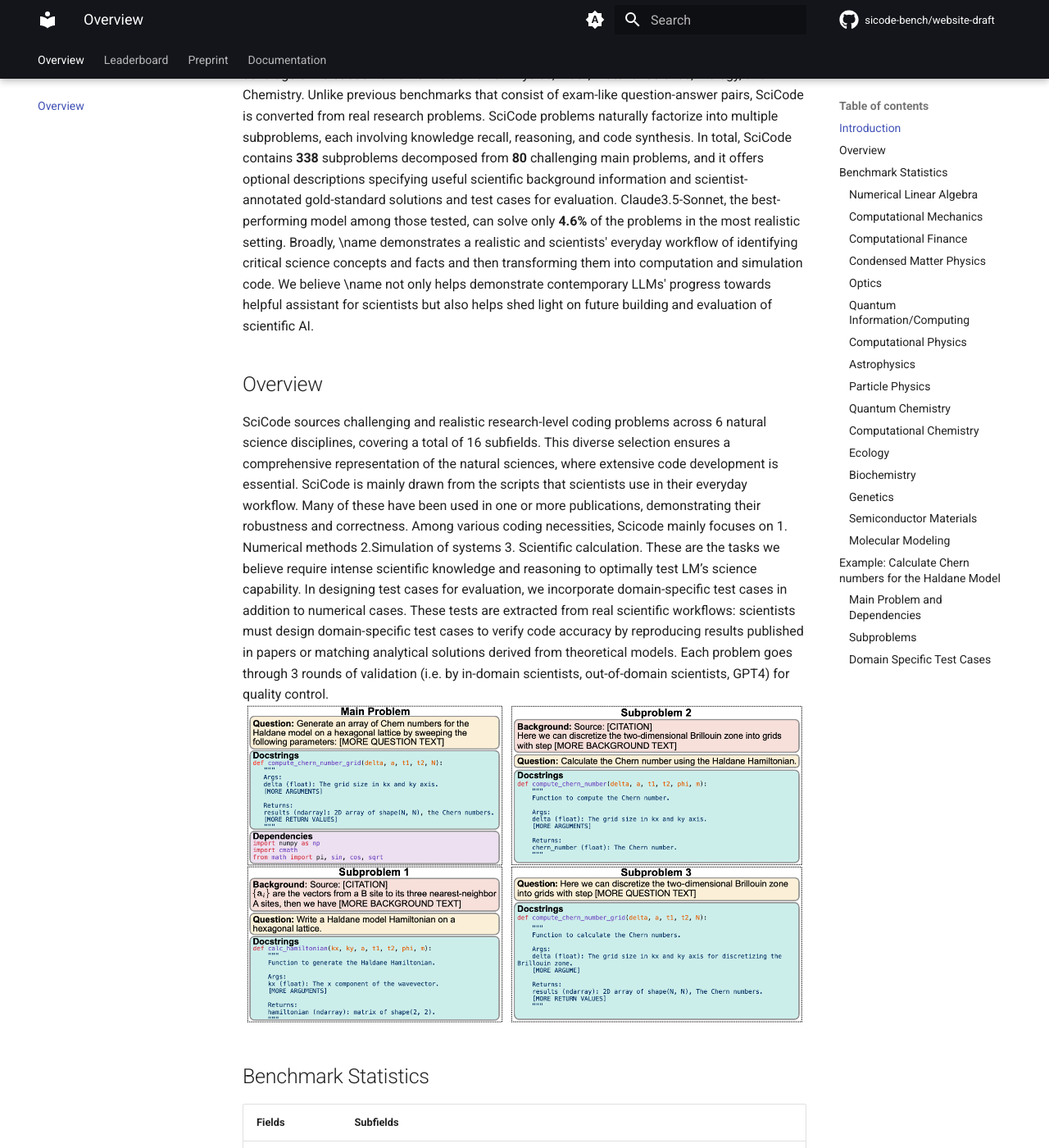
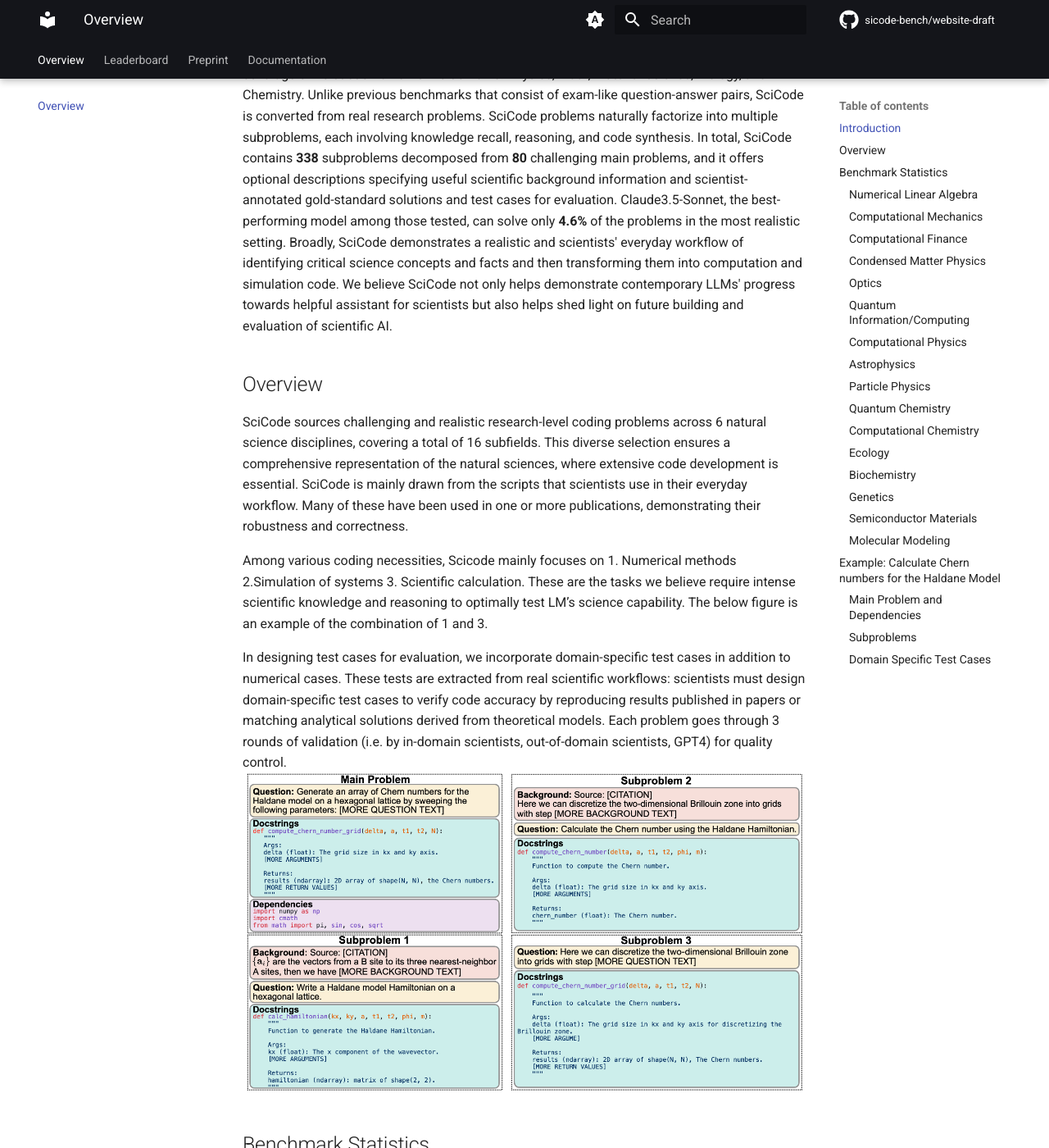
Before and after one commit to scicode-bench/scicode-bench.github.io, an MkDocs documentation site: the page built from docs/index.md, in a window 1280 px wide and 1400 px high, scrolled down 1057 px. Shown: the whole window at 82% size. Built offline with MkDocs 1.6.1 and Material for MkDocs 9.7.7, drawn with Linux system fonts in a browser that asks for light colours; comment, search, counter and statistics services are not loaded.

Commit message:
Update index.md

```diff
--- a/docs/index.md
+++ b/docs/index.md
@@ -59,12 +59,16 @@
 
 
 ## Introduction
-SciCode is a challenging benchmark designed to evaluate the capabilities of language models (LMs) in generating code for solving realistic scientific research problems. It has a diverse coverage of **16** subdomains from **6** domains: Physics, Math, Material Science, Biology, and Chemistry. Unlike previous benchmarks that consist of exam-like question-answer pairs, SciCode is converted from real research problems. SciCode problems naturally factorize into multiple subproblems, each involving knowledge recall, reasoning, and code synthesis. In total, SciCode contains **338** subproblems decomposed from **80** challenging main problems, and it offers optional descriptions specifying useful scientific background information and scientist-annotated gold-standard solutions and test cases for evaluation. Claude3.5-Sonnet, the best-performing model among those tested, can solve only **4.6%** of the problems in the most realistic setting. Broadly, \name demonstrates a realistic and scientists' everyday workflow of identifying critical science concepts and facts and then transforming them into computation and simulation code. We believe \name not only helps demonstrate contemporary LLMs' progress towards helpful assistant for scientists but also helps shed light on future building and evaluation of scientific AI.
+SciCode is a challenging benchmark designed to evaluate the capabilities of language models (LMs) in generating code for solving realistic scientific research problems. It has a diverse coverage of **16** subdomains from **6** domains: Physics, Math, Material Science, Biology, and Chemistry. Unlike previous benchmarks that consist of exam-like question-answer pairs, SciCode is converted from real research problems. SciCode problems naturally factorize into multiple subproblems, each involving knowledge recall, reasoning, and code synthesis. In total, SciCode contains **338** subproblems decomposed from **80** challenging main problems, and it offers optional descriptions specifying useful scientific background information and scientist-annotated gold-standard solutions and test cases for evaluation. Claude3.5-Sonnet, the best-performing model among those tested, can solve only **4.6%** of the problems in the most realistic setting. Broadly, SciCode demonstrates a realistic and scientists' everyday workflow of identifying critical science concepts and facts and then transforming them into computation and simulation code. We believe SciCode not only helps demonstrate contemporary LLMs' progress towards helpful assistant for scientists but also helps shed light on future building and evaluation of scientific AI.
 
 
 
 ## Overview
-SciCode sources challenging and realistic research-level coding problems across 6 natural science disciplines, covering a total of 16 subfields. This diverse selection ensures a comprehensive representation of the natural sciences, where extensive code development is essential. SciCode is mainly drawn from the scripts that scientists use in their everyday workflow. Many of these have been used in one or more publications, demonstrating their robustness and correctness. Among various coding necessities, Scicode mainly focuses on 1. Numerical methods 2.Simulation of systems 3. Scientific calculation. These are the tasks we believe require intense scientific knowledge and reasoning to optimally test LM’s science capability. In designing test cases for evaluation, we incorporate domain-specific test cases in addition to numerical cases. These tests are extracted from real scientific workflows: scientists must design domain-specific test cases to verify code accuracy by reproducing results published in papers or matching analytical solutions derived from theoretical models. Each problem goes through 3 rounds of validation (i.e. by in-domain scientists, out-of-domain scientists, GPT4) for quality control.
+SciCode sources challenging and realistic research-level coding problems across 6 natural science disciplines, covering a total of 16 subfields. This diverse selection ensures a comprehensive representation of the natural sciences, where extensive code development is essential. SciCode is mainly drawn from the scripts that scientists use in their everyday workflow. Many of these have been used in one or more publications, demonstrating their robustness and correctness.
+
+Among various coding necessities, Scicode mainly focuses on 1. Numerical methods 2.Simulation of systems 3. Scientific calculation. These are the tasks we believe require intense scientific knowledge and reasoning to optimally test LM’s science capability. The below figure is an example of the combination of 1 and 3.
+
+In designing test cases for evaluation, we incorporate domain-specific test cases in addition to numerical cases. These tests are extracted from real scientific workflows: scientists must design domain-specific test cases to verify code accuracy by reproducing results published in papers or matching analytical solutions derived from theoretical models. Each problem goes through 3 rounds of validation (i.e. by in-domain scientists, out-of-domain scientists, GPT4) for quality control.
 ![Image Title](figures/SciCode_example_problem.png)
 ## Benchmark Statistics
 
```
